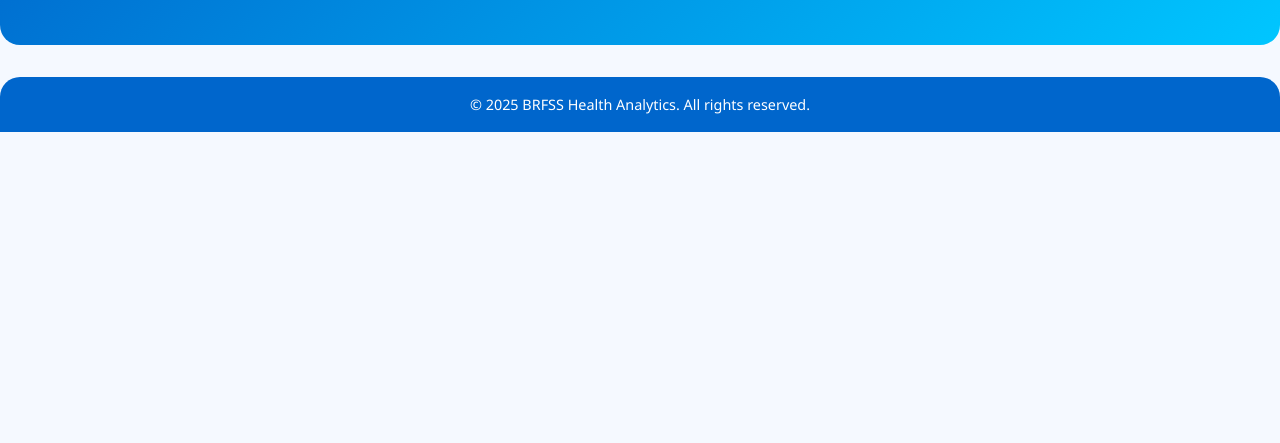
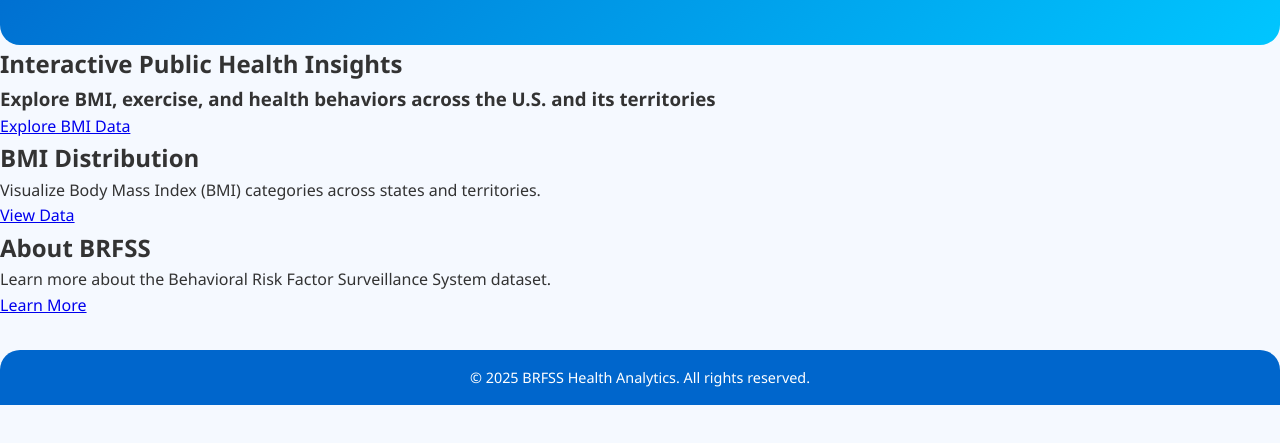
Before and after one commit to ZayMagic/brfss-analytics, a website: page index.html in a window 1280 px wide. Shown: the part 219-662 px from the top of the page. Drawn offline with Linux system fonts and the light colour scheme.

Commit message:
updated index.html

```diff
--- a/index.html
+++ b/index.html
@@ -15,15 +15,35 @@
       <li><a href="about.html">About</a></li>
     </ul>
   </nav>
+
   <header>
     <h1>BRFSS Health Analytics</h1>
     <p>Explore CDC BRFSS health data interactively</p>
   </header>
+
+  <!-- Hero Section -->
+  <section class="hero-content">
+    <h2>Interactive Public Health Insights</h2>
+    <h3>Explore BMI, exercise, and health behaviors across the U.S. and its territories</h3>
+    <a href="bmi.html">Explore BMI Data</a>
+  </section>
+
+  <!-- Cards Section -->
+  <section class="cards-container">
+    <div class="card">
+      <h2>BMI Distribution</h2>
+      <p>Visualize Body Mass Index (BMI) categories across states and territories.</p>
+      <a href="bmi.html" class="card-btn">View Data</a>
+    </div>
+    <div class="card">
+      <h2>About BRFSS</h2>
+      <p>Learn more about the Behavioral Risk Factor Surveillance System dataset.</p>
+      <a href="about.html" class="card-btn">Learn More</a>
+    </div>
+  </section>
 
   <footer>
     <p>&copy; 2025 BRFSS Health Analytics. All rights reserved.</p>
   </footer>
 </body>
 </html>
-
-<!-- This is a comment -->
```
